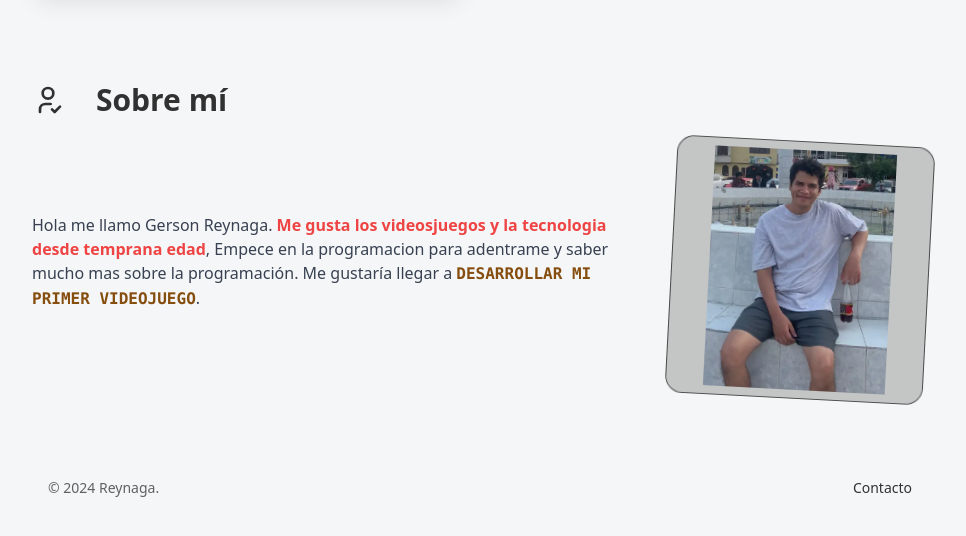
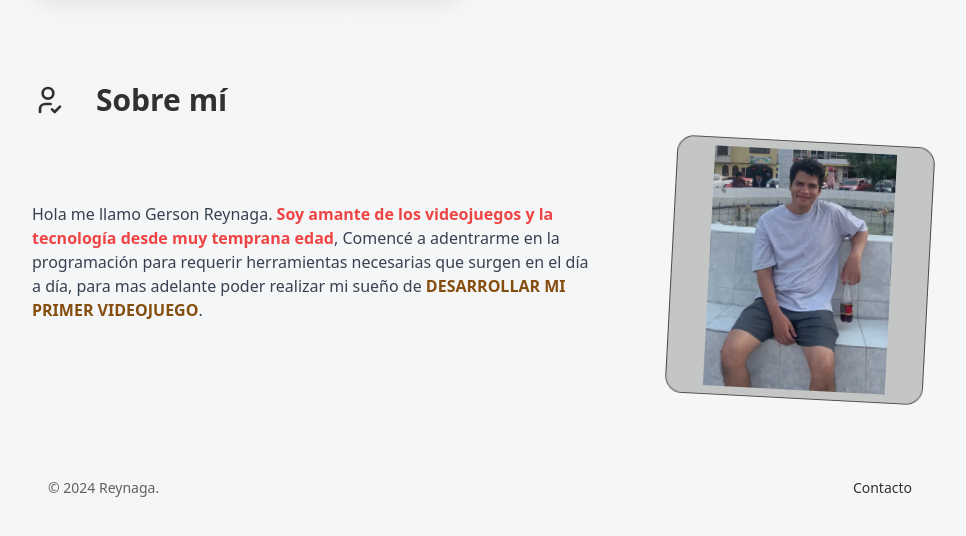
Before and after one commit to G-Reynaga/Portfolio.grs, an Astro site: page / in a window 1280 px wide. Shown: the part 1587-2123 px from the top of the page, without its empty margins (160-1126 px from the left). Built offline with nearby package versions, Linux system fonts and the light colour scheme; Astro itself is replaced by a stand-in of ours.

Commit message:
updated about-me

```diff
--- a/src/components/AboutMe.astro
+++ b/src/components/AboutMe.astro
@@ -6,15 +6,14 @@ const personalImageAlt = "Gerson Reynaga";
   class="flex flex-col items-center justify-center gap-8 text-gray-700 dark:text-gray-300 md:flex-row"
 >
   <div
-    class="[&>p]:mb-4 [&>p>strong]:text-yellow-800 dark:[&>p>strong]:text-yellow-300 [&>p>strong]:font-semibold [&>p>strong]:font-mono dark:text-gray-300 dark:[&>p>span]:text-red-300 [&>p>span]:text-red-500 [&>p>span]:font-semibold text-pretty order-2 md:order-1"
+    class="[&>p]:mb-4 [&>p>strong]:text-yellow-800 dark:[&>p>strong]:text-yellow-300 [&>p>strong]:font-bold [&>p>strong]:font-sans dark:text-gray-300 dark:[&>p>span]:text-red-300 [&>p>span]:text-red-500 [&>p>span]:font-semibold text-pretty order-2 md:order-1"
   >
     <p>
       Hola me llamo Gerson Reynaga. <span
-        >Me gusta los videosjuegos y la tecnologia desde temprana edad</span
-      >, Empece en la programacion para adentrame y saber mucho mas sobre la
-      programación. Me gustaría llegar a <strong
-        >DESARROLLAR MI PRIMER VIDEOJUEGO</strong
-      >.
+        >Soy amante de los videojuegos y la tecnología desde muy temprana edad</span
+      >, Comencé a adentrarme en la programación para requerir herramientas
+      necesarias que surgen en el día a día, para mas adelante poder realizar mi
+      sueño de <strong>DESARROLLAR MI PRIMER VIDEOJUEGO</strong>.
     </p>
   </div>
 
```
